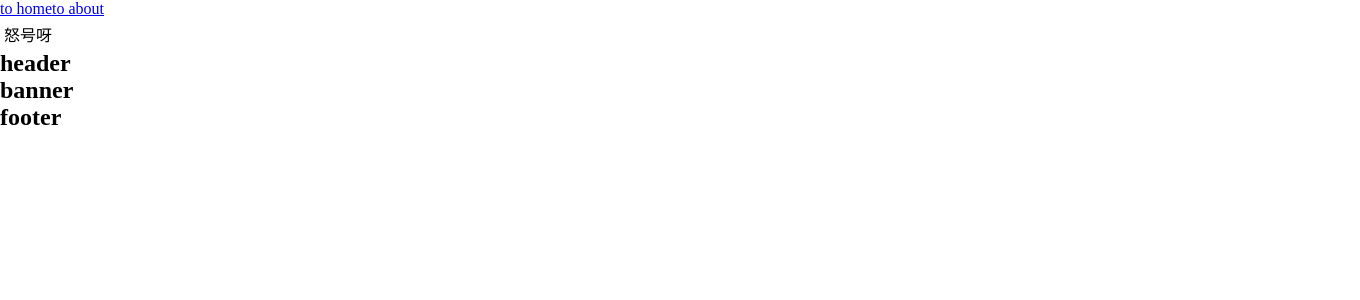
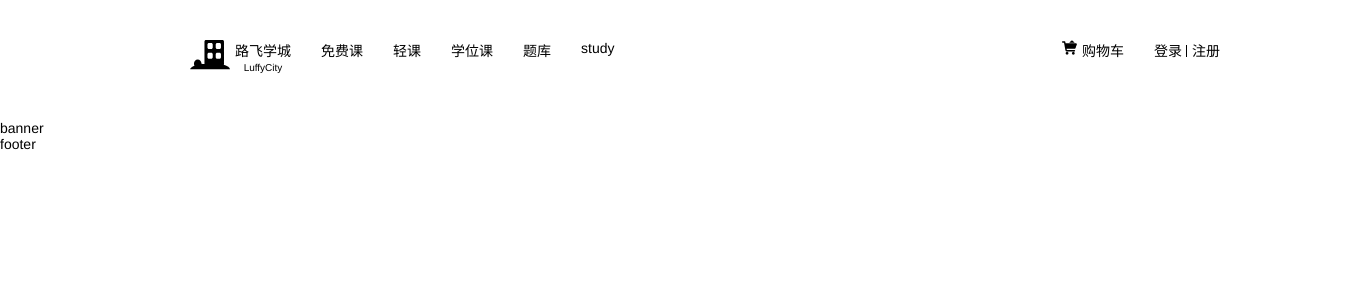
Before and after one commit to everywangBUG/study_city_font, a Vue app: page /#/home in a window 1280 px wide. Shown: the top 300 px of the page, 1360 px wide, since content can reach past the window. Built offline with nearby package versions, Linux system fonts and the light colour scheme.

Commit message:
首页header的开发

```diff
--- a/components.d.ts
+++ b/components.d.ts
@@ -7,11 +7,11 @@ export {}
 
 declare module 'vue' {
   export interface GlobalComponents {
-    Banner: typeof import('./src/components/common/Banner.vue')['default']
+    Banner: typeof import('./src/components/home-comm/Banner.vue')['default']
     ElButton: typeof import('element-plus/es')['ElButton']
     ErrorPage: typeof import('./src/components/ErrorPage.vue')['default']
-    Footer: typeof import('./src/components/common/Footer.vue')['default']
-    Header: typeof import('./src/components/common/Header.vue')['default']
+    Footer: typeof import('./src/components/home-comm/Footer.vue')['default']
+    Header: typeof import('./src/components/home-comm/Header.vue')['default']
     RouterLink: typeof import('vue-router')['RouterLink']
     RouterView: typeof import('vue-router')['RouterView']
   }
--- a/src/App.vue
+++ b/src/App.vue
@@ -2,8 +2,6 @@
 </script>
 
 <template>
-  <RouterLink to="/home">to home</RouterLink>
-  <RouterLink to="/about">to about</RouterLink>
   <router-view />
 </template>
 
--- /dev/null
+++ b/src/assets/css/global.css
@@ -0,0 +1,7 @@
+* {
+  font-size: 14px;
+  font-family: "Microsoft YaHei", "微软雅黑", "宋体", "Helvetica Neue", Helvetica, Arial, sans-serif;
+  font-weight: 400;
+  -webkit-font-smoothing: antialiased;
+  -moz-osx-font-smoothing: grayscale;
+}
--- /dev/null
+++ b/src/assets/css/global.less
@@ -0,0 +1,10 @@
+* {
+    font-size: 14px;
+    font-family: "Microsoft YaHei", "微软雅黑", "宋体", "Helvetica Neue", Helvetica, Arial, sans-serif;
+    font-weight: 400;
+    -webkit-font-smoothing: antialiased;
+    -moz-osx-font-smoothing: grayscale;
+}
+
+body {
+}
--- a/src/components/ErrorPage.vue
+++ b/src/components/ErrorPage.vue
@@ -1,6 +1,6 @@
 <template>
   <div class="error">
-    <h2>error</h2>
+    <h2>页面找不到了！！</h2>
   </div>
 </template>
 
--- a/src/components/common/Header.vue
+++ /dev/null
@@ -1,12 +0,0 @@
-<template>
-  <div class="header">
-    <h2>header</h2>
-  </div>
-</template>
-
-<script setup lang="ts"></script>
-
-<style lang="less" scoped>
-.header{
-}
-</style>
--- /dev/null
+++ b/src/components/home-comm/Header.vue
@@ -0,0 +1,62 @@
+<template>
+  <div class="w-screen flex justify-between p-40px">
+    <div class="flex pl-150px">
+      <div class="flex">
+        <div class="w-40px h40px">
+          <img :src="city" alt="" class="w-full">
+        </div>
+        <div class="flex flex-col pl-5px font-100 text-12px">
+          <span>路飞学城</span>
+          <span class="text-10px text-center pt-2px">LuffyCity</span>
+        </div>
+      </div>
+      <div class="flex items">
+        <div>免费课</div>
+        <div>轻课</div>
+        <div>学位课</div>
+        <div>题库</div>
+        <div>study</div>
+      </div>
+    </div>
+    <div class="flex pr-100px items">
+      <div class="flex justify-center align-center">
+        <div class="w-15px h-15px">
+          <img :src="cart" alt="" class="w-full">
+        </div>
+        <span class="pl-5px">购物车</span>
+      </div>
+      <div class="flex">
+        <div>登录</div>
+        <div class="item">注册</div>
+      </div>
+    </div>
+  </div>
+</template>
+
+<script setup lang="ts">
+import cart from '@/assets/svg/cart.svg'
+import city from '../../assets/svg/flight-city.svg'
+</script>
+
+<style lang="less" scoped>
+.items {
+  > div {
+    padding-left: 30px;
+  }
+}
+.item {
+  padding-left: 10px;
+  position: relative;
+
+  &::before {
+    content: "";
+    position: absolute;
+    width: 1px;
+    height: 12px;
+    background-color: #000;
+    margin-right: 10px;
+    top: 5px;
+    left: 4px;
+  }
+}
+</style>
--- a/src/main.ts
+++ b/src/main.ts
@@ -4,6 +4,7 @@ import './assets/css/index.css'
 import router from './router/route'
 import 'virtual:uno.css'
 import axios from "axios";
+import './assets/css/global.less'
 // 禁止客户端ajax携带cookie到服务端去
 axios.defaults.withCredentials = false;
 
--- a/src/router/route.ts
+++ b/src/router/route.ts
@@ -1,11 +1,11 @@
 import { createRouter, createWebHashHistory } from 'vue-router'
 
 const routes = [
-    { path: '/', component: () => import('../components/ErrorPage.vue') },
+    { path: '/', redirect: '/home' },
     { path: '/home', component: () => import('../views/Home.vue') },
-    { path: '/about', component: () => import('../views/About.vue') }
+    { path: '/about', component: () => import('../views/About.vue') },
+    { path: '/:pathMatch(.*)', component: () => import('../components/ErrorPage.vue') }
 ]
-
 const router = createRouter({
     history: createWebHashHistory(),
     routes,
--- a/src/views/Home.vue
+++ b/src/views/Home.vue
@@ -1,6 +1,5 @@
 <template>
   <div class="home">
-    <div class="m-1">怒号呀</div>
     <Header />
     <Banner />
     <Footer />
@@ -8,9 +7,9 @@
 </template>
 
 <script setup lang="ts">
-import Header from "../components/common/Header.vue";
-import Banner from "../components/common/Banner.vue";
-import Footer from "../components/common/Footer.vue";
+import Header from "../components/home-comm/Header.vue";
+import Banner from "../components/home-comm/Banner.vue";
+import Footer from "../components/home-comm/Footer.vue";
 </script>
 
 <style lang="less" scoped>
```
Also changed, not shown: src/assets/svg/cart.svg (added), src/assets/svg/flight-city.svg (added), src/components/home-comm/Banner.vue (renamed from src/components/common/Banner.vue), src/components/home-comm/Footer.vue (renamed from src/components/common/Footer.vue).
